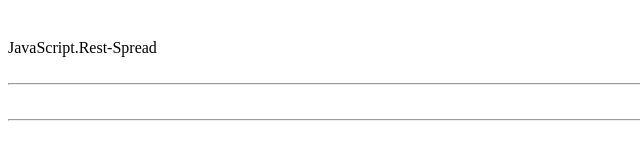
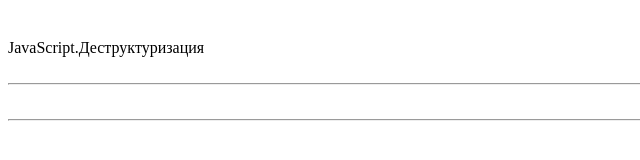
Before and after one commit to Artis247/Javascript_learning, a plain HTML site: page index.html in a window 1280 px wide. Shown: the full height of the page, 0-640 px from the left. Drawn offline with Linux system fonts and the light colour scheme.

Commit message:
Destruction & Localstorage

```diff
--- a/index.html
+++ b/index.html
@@ -17,6 +17,6 @@
 <div id = "circle"></div>
 
 <body>
-   <script src="index14.js" ></script>
+   <script src="index15.js" ></script>
 </body>
 </html>
--- /dev/null
+++ b/index15.js
@@ -0,0 +1,50 @@
+//JavaScript. Деструктуризация
+
+
+document
+.querySelector('#box1')
+.innerHTML = "JavaScript.Деструктуризация"
+
+function calcValues(a, b) {
+    return [
+      a + b,
+      a - b,
+      a * b,
+      a / b
+    ]
+  }
+
+  const [sum, sub = 'Вычитания нет', mult, ...other] = calcValues(42, 10)
+  // const sum = result[0]
+  // const sub = result[1]
+  // const [sum, sub] = result
+
+  console.log(sum, mult, other, sub)
+
+  // Objects
+  const person = {
+    name: 'Max',
+    age: 20,
+    address: {
+      country: 'Russia',
+      city: 'Moscow'
+    }
+  }
+
+  // const name = person.name
+  const {
+    name: firstName = 'Без имени',
+    age,
+    car = 'Машины нет',
+    address: {city: homeTown, country}
+  } = person
+
+  // const {name, ...info} = person
+  // console.log(name, info)
+
+  function logPerson({name: firstName = '111', age}) {
+    console.log(firstName + ' ' + age)
+  }
+
+
+  logPerson(person)
```
Also changed, not shown: index16.js (added, +33 -0 lines).
